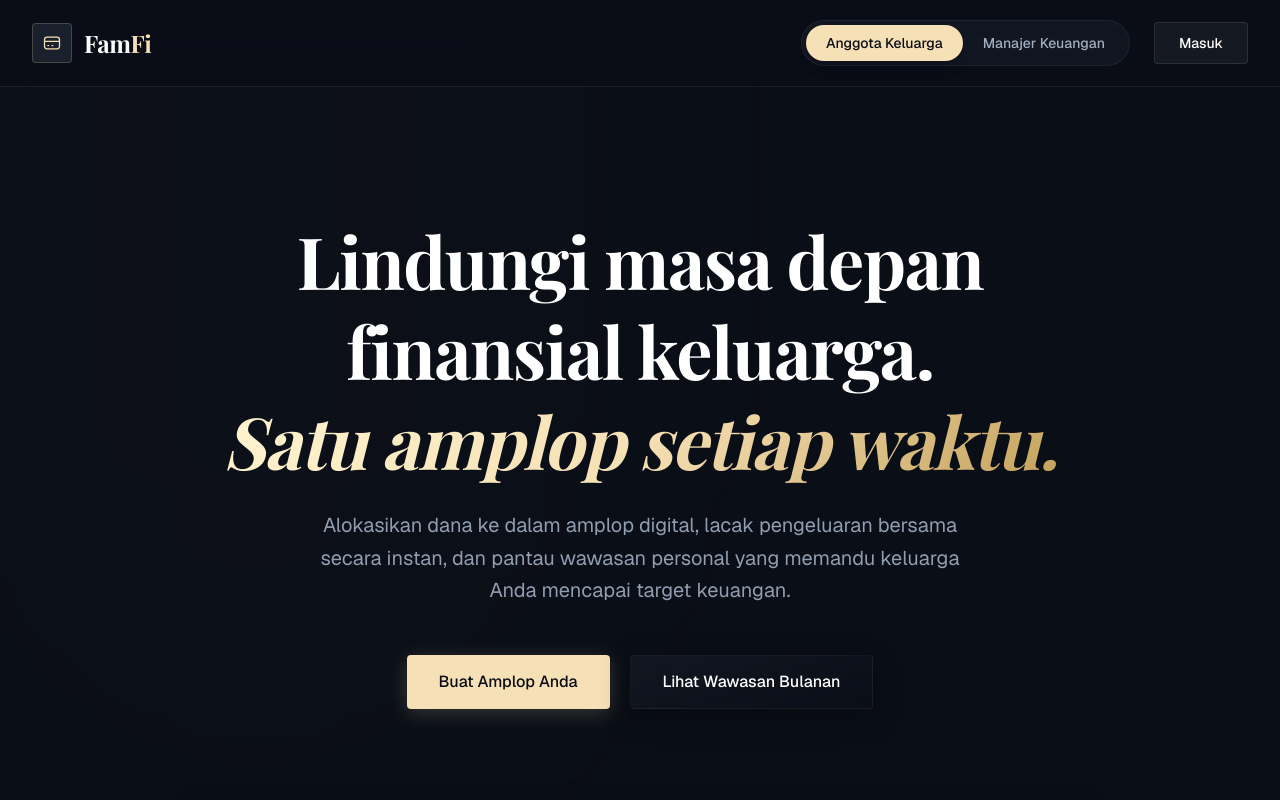
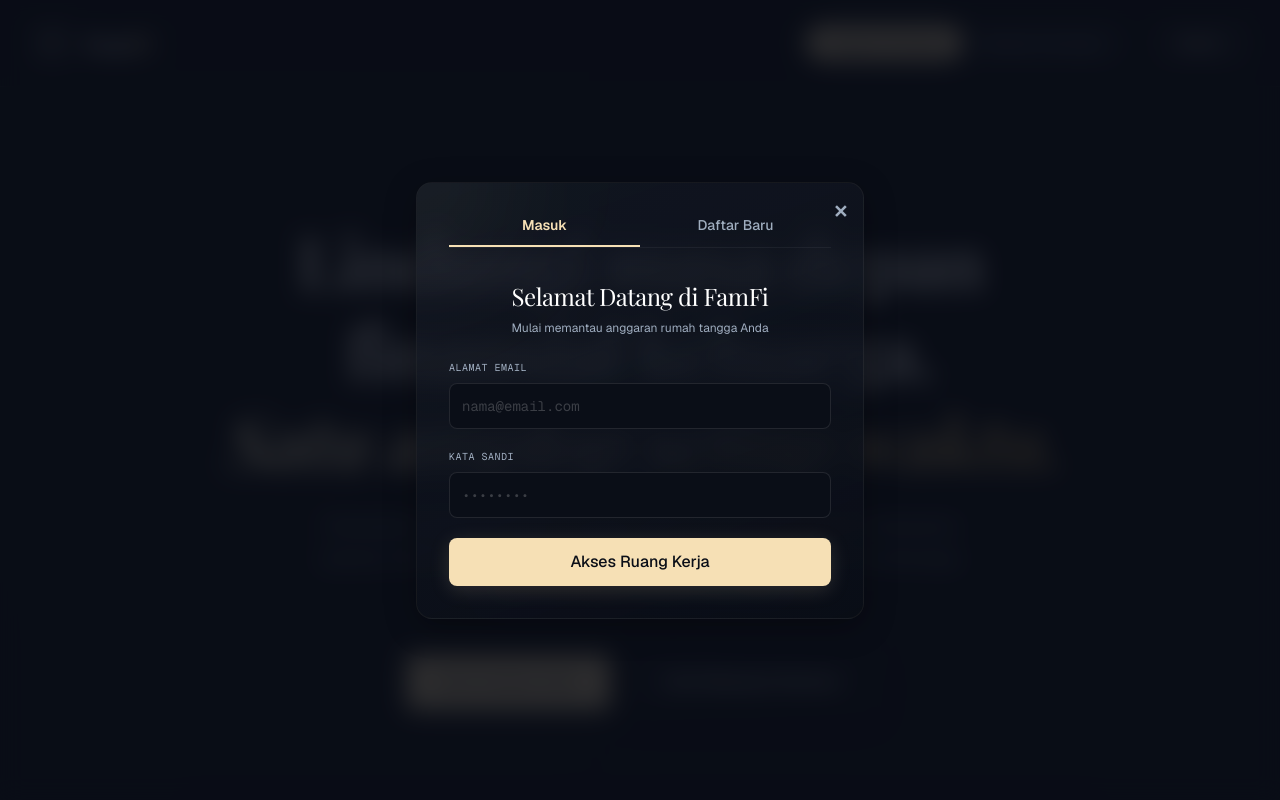
Before and after one commit to Rkmlr/Project-Vibe-Coding, a Next.js app in the folder frontend-next/: page / in a window 1280 px wide. Both pictures are taken after a click on the button "Masuk". Shown: the top 800 px of the page. Built offline with nearby package versions, Linux system fonts and the light colour scheme; a web font is replaced by a local one.

Commit message:
feat: connect landing page login and cta buttons to auth modal pop-up

```diff
--- a/frontend-next/src/app/page.js
+++ b/frontend-next/src/app/page.js
@@ -1,9 +1,11 @@
 "use client";
 
 import { useState } from "react";
+import LoginForm from "@/features/authentication/LoginForm";
 
 export default function Home() {
   const [view, setView] = useState("user"); // 'user' or 'admin'
+  const [isAuthOpen, setIsAuthOpen] = useState(false);
 
   return (
     <div className="min-h-screen relative overflow-hidden bg-brand-midnight text-brand-muted">
@@ -40,7 +42,10 @@
                 Manajer Keuangan
               </button>
             </div>
-            <button className="bg-white/5 hover:bg-white/10 text-white border border-white/10 px-6 py-2.5 rounded text-sm font-medium transition-colors">
+            <button
+              onClick={() => setIsAuthOpen(true)}
+              className="bg-white/5 hover:bg-white/10 text-white border border-white/10 px-6 py-2.5 rounded text-sm font-medium transition-colors cursor-pointer"
+            >
               Masuk
             </button>
           </div>
@@ -64,7 +69,10 @@
           </p>
 
           <div className="flex flex-col sm:flex-row gap-5 mb-24">
-            <button className="bg-brand-gold hover:bg-brand-gold-muted text-brand-midnight px-8 py-3.5 rounded font-medium transition-all transform hover:-translate-y-1 shadow-[0_4px_20px_rgba(246,224,181,0.2)]">
+            <button
+              onClick={() => setIsAuthOpen(true)}
+              className="bg-brand-gold hover:bg-brand-gold-muted text-brand-midnight px-8 py-3.5 rounded font-medium transition-all transform hover:-translate-y-1 shadow-[0_4px_20px_rgba(246,224,181,0.2)] cursor-pointer"
+            >
               {view === "user" ? "Buat Amplop Anda" : "Konfigurasi Akses Keluarga"}
             </button>
             <button className="glass-card px-8 py-3.5 rounded font-medium text-white hover:bg-white/5 transition-colors">
@@ -184,7 +192,10 @@
       <footer className="border-t border-white/5 bg-[#070A11] pt-16 pb-12 mt-20">
         <div className="max-w-7xl mx-auto px-6 text-center">
           <h2 className="font-display text-3xl text-white mb-8">Amankan kebenaran finansial keluarga Anda.</h2>
-          <button className="bg-brand-gold text-brand-midnight px-8 py-3 rounded font-medium transition-transform hover:-translate-y-1">
+          <button
+            onClick={() => setIsAuthOpen(true)}
+            className="bg-brand-gold text-brand-midnight px-8 py-3 rounded font-medium transition-transform hover:-translate-y-1 cursor-pointer"
+          >
             Inisialisasi Ruang Kerja
           </button>
 
@@ -198,6 +209,21 @@
           </div>
         </div>
       </footer>
+
+      {/* Auth Modal Overlay */}
+      {isAuthOpen && (
+        <div className="fixed inset-0 z-50 flex items-center justify-center bg-brand-midnight/85 backdrop-blur-md animate-fade-in animate-duration-200">
+          <div className="relative w-full max-w-md mx-4 animate-fade-in-up">
+            <button
+              onClick={() => setIsAuthOpen(false)}
+              className="absolute top-4 right-4 text-brand-muted hover:text-white transition-colors z-10 text-lg font-bold font-mono cursor-pointer"
+            >
+              ✕
+            </button>
+            <LoginForm />
+          </div>
+        </div>
+      )}
     </div>
   );
 }
```
